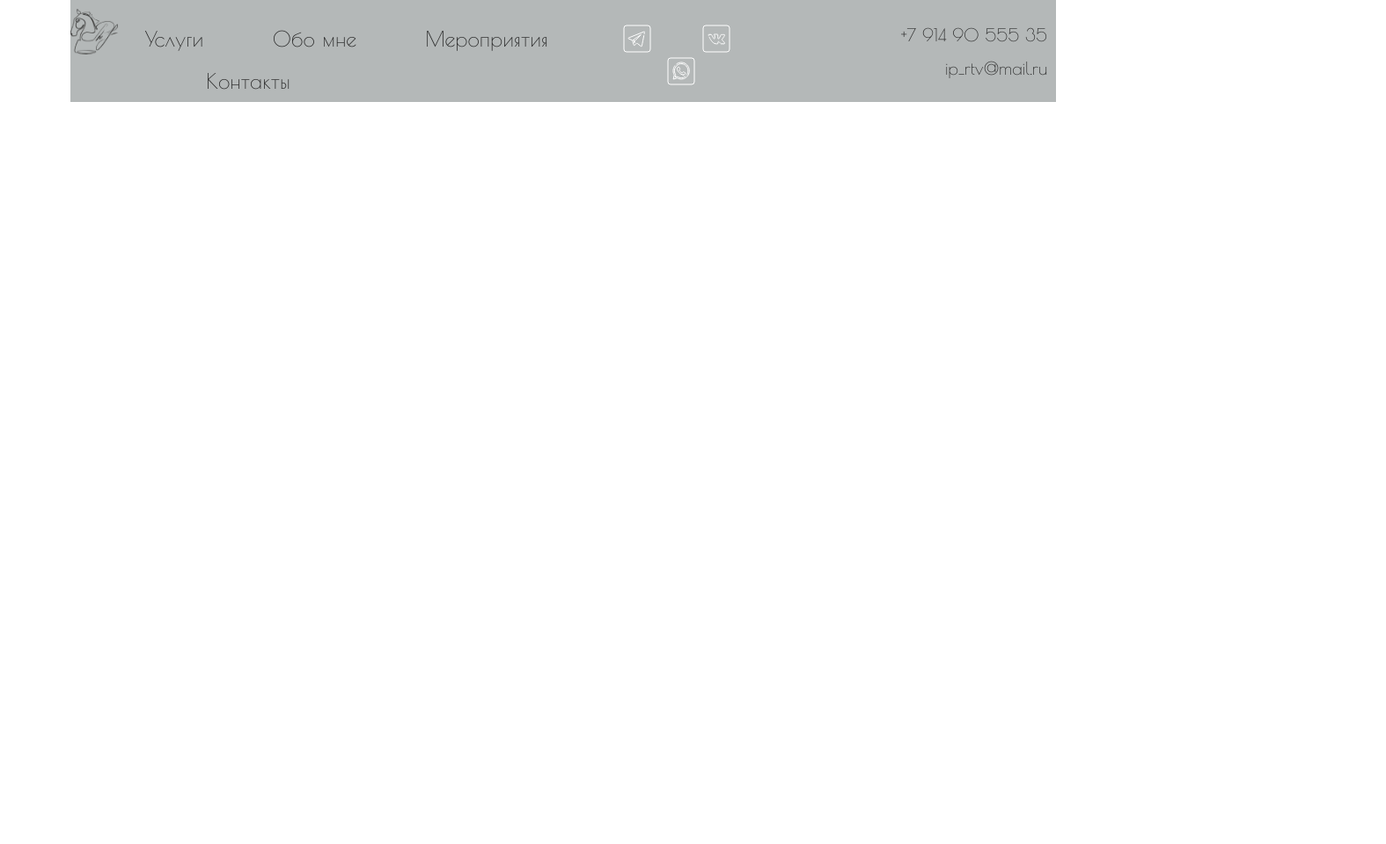
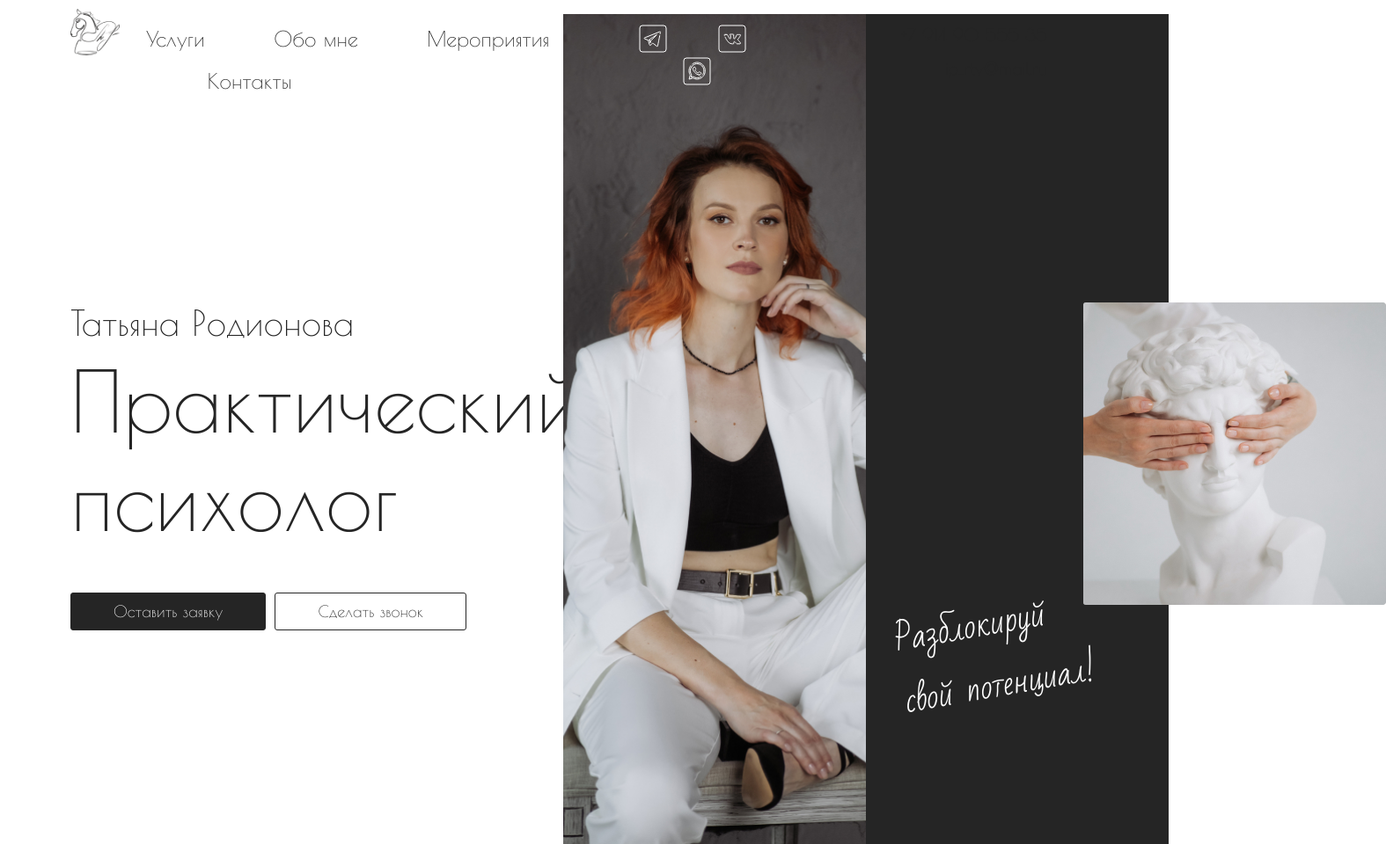
Before and after one commit to LapkiWEB/rodionova, a plain HTML site: page app/index.html in a window 1280 px wide. Shown: the whole page at 88% size, 1575 px wide, since content can reach past the window. Before the commit the page ends 916 px from the top, so only its background shows below. Drawn offline with Linux system fonts and the light colour scheme; files whose address does not match are found by name.

Commit message:
add pc section screen

```diff
--- a/app/index.html
+++ b/app/index.html
@@ -111,7 +111,51 @@
 
 
   <div class="wrapper">
-    <main class="main"></main>
+    <main class="main">
+      <section class="screen">
+        <div class="container">
+          <div class="screen__wrapper">
+            <div class="screen__left">
+              <div class="screen__name">
+                Татьяна Родионова
+              </div>
+              <h1 class="screen__title">
+                Практический
+                <br>
+                психолог
+              </h1>
+              <div class="screen__box">
+                <div class="screen__btn main-btn black-btn ">
+                  Оставить заявку
+                </div>
+                <a href="#" class="screen__btn main-btn white-btn">
+                  Сделать звонок
+                </a>
+              </div>
+            </div>
+            <div class="screen__right">
+              <div class="screen__inner">
+                <div class="screen__item screen__item-left"
+                  style=" background-image: url('../images/content/screen-tatiana.jpg');"></div>
+                <div class="screen__item screen__item-center">
+                  <p class="screen__item-center--text">
+                    Разблокируй
+                    <br>
+                    свой потенциал!
+                  </p>
+                  <img class="screen__item-center--img" src="images/content/screen__item-center--img.jpg" alt="">
+                </div>
+                <div class="screen__item screen__item-right"></div>
+
+              </div>
+            </div>
+          </div>
+        </div>
+      </section>
+
+
+
+    </main>
     <footer class="footer"></footer>
   </div>
 
--- a/app/scss/_global.scss
+++ b/app/scss/_global.scss
@@ -50,3 +50,22 @@ body {
     margin-left: 50px;
   }
 }
+
+
+.main-btn{
+  padding: 10px 48px;
+  font-size: 18px;
+  line-height: normal;
+  @extend %Poiret;
+  border-radius: 3px;
+  border: 1px solid $grey;
+  width: fit-content;
+  cursor: pointer;
+}
+.black-btn{
+  color: $white;
+  background-color: $grey;
+}
+.white-btn{
+  color: $grey;
+}
--- a/app/scss/style.scss
+++ b/app/scss/style.scss
@@ -4,40 +4,45 @@
 @import 'fonts';
 
 // start header
-.header__wrapper{
+.header__wrapper {
   display: flex;
   justify-content: space-between;
-  background-color: rgb(180, 184, 184);
-  // align-items: center;
+  // background-color: rgb(180, 184, 184);
   padding: 10px 0;
+  position: relative;
+  z-index: 10;
 }
-.header__left{
+
+.header__left {
   display: flex;
-  // align-items: center;
 }
-.logo{
+
+.logo {
   margin-right: 30px;
   width: 63px;
   height: 60px;
 }
-.menu__list{
+
+.menu__list {
   padding-top: 20px;
   color: $grey;
   font-size: 24px;
   line-height: normal;
   @extend %Poiret;
   display: inline-block;
-  & + .menu__list {
+
+  &+.menu__list {
     margin-left: 70px;
   }
 }
-.header__right{
+
+.header__right {
   display: flex;
-  // align-items: center;
   padding-top: 18px;
 
 }
-.connection{
+
+.connection {
 
   font-size: 20px;
   max-width: 220px;
@@ -45,20 +50,108 @@
   padding: 0 10px;
   text-align: right;
 
-  margin-left: 136px;
+  margin-left: 100px;
 }
-.connection__phone{
+
+.connection__phone {
   margin-bottom: 15px;
 }
-.connection__phone,
-.connection__email{
-  // display: block;
 
-}
 // end header
 
 
+// start section screen
+.screen {
+  margin-top: -100px;
+  // padding-top: 100px;
 
+  // background-color: #7c7c7c;
+
+}
+
+.screen__wrapper {
+  display: flex;
+  justify-content: space-between;
+  height: 100vh;
+}
+
+.screen__left {
+  width: 50%;
+  height: 100%;
+  padding-top: 328px;
+}
+
+.screen__name {
+  font-size: 40px;
+  line-height: normal;
+  @extend %Poiret;
+  margin-bottom: 10px;
+  color: $grey;
+}
+
+.screen__title {
+  @extend %Poiret;
+  font-size: 96px;
+  line-height: normal;
+  color: $grey;
+  margin-bottom: 50px;
+}
+
+.screen__box {
+  width: 450px;
+  display: flex;
+  justify-content: space-between;
+}
+
+.screen__right {
+  // width: 50%;
+  width: 1020px;
+}
+
+.screen__inner {
+  display: flex;
+  justify-content: space-between;
+}
+
+.screen__item {
+  width: 344px;
+
+  // background-image: url('../images/content/screen-tatiana.jpg');
+// height: 100%;
+  height: 944px;
+}
+
+.screen__item-left {
+  background-repeat: no-repeat;
+  background-size: cover;
+  background-position: center;
+}
+.screen__item-center{
+  background-color: $grey;
+  position: relative;
+}
+.screen__item-center--text{
+  @extend %Bad;
+  font-size: 36px;
+  font-weight: 400;
+  color: $white;
+  transform: rotate(-10deg);
+  position: absolute;
+  left: 37px;
+  bottom: 145px;
+}
+.screen__item-center--img{
+  width: 344px;
+  height: 344px;
+  position: absolute;
+  right: -247px;
+  top: 328px;
+  border-radius: 3px;
+}
+.screen__item-right{
+  max-width: 247px;
+}
+// end section screen
 
 
 
```
Also changed, not shown: app/css/style.min.css, app/images/content/screen-tatiana.jpg (added), app/images/content/screen__item-center--img.jpg (added).
